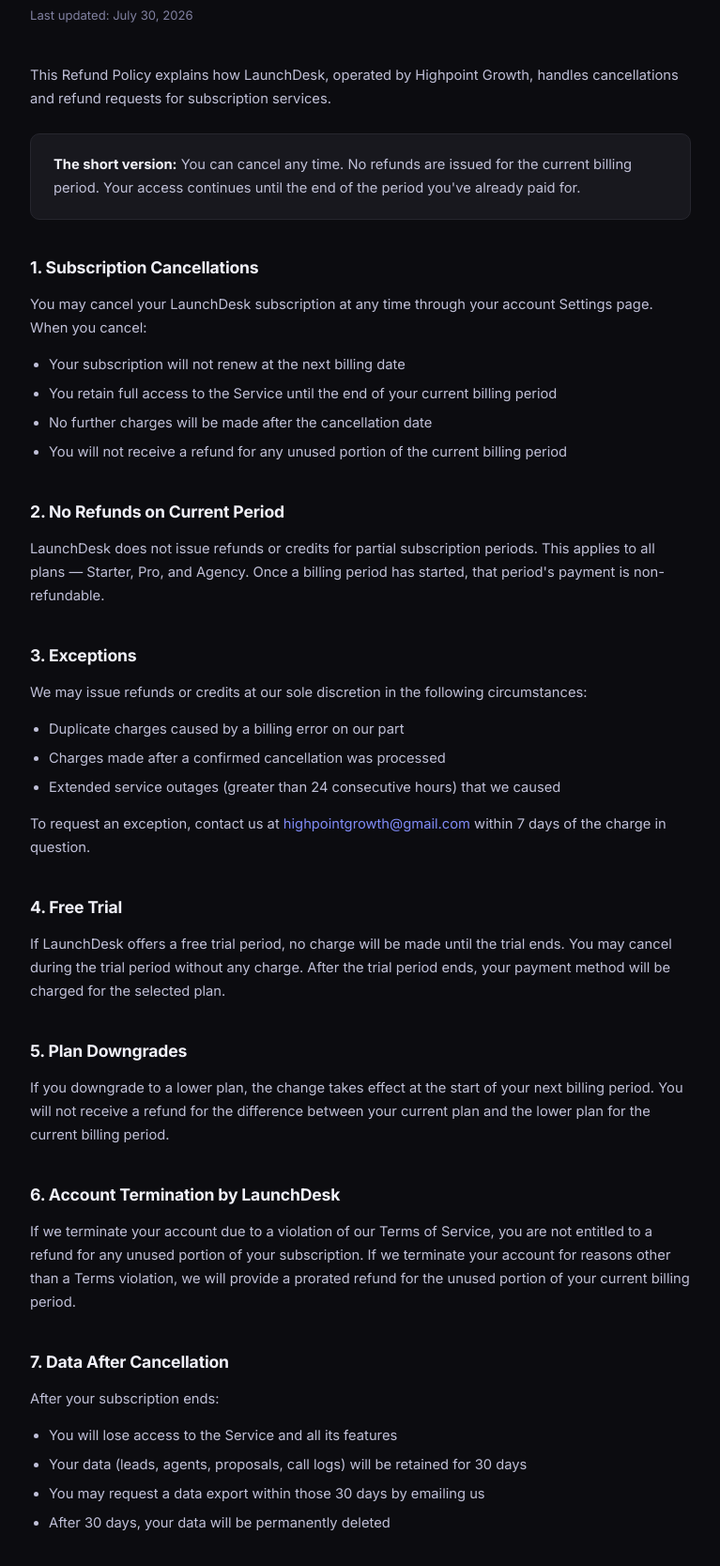
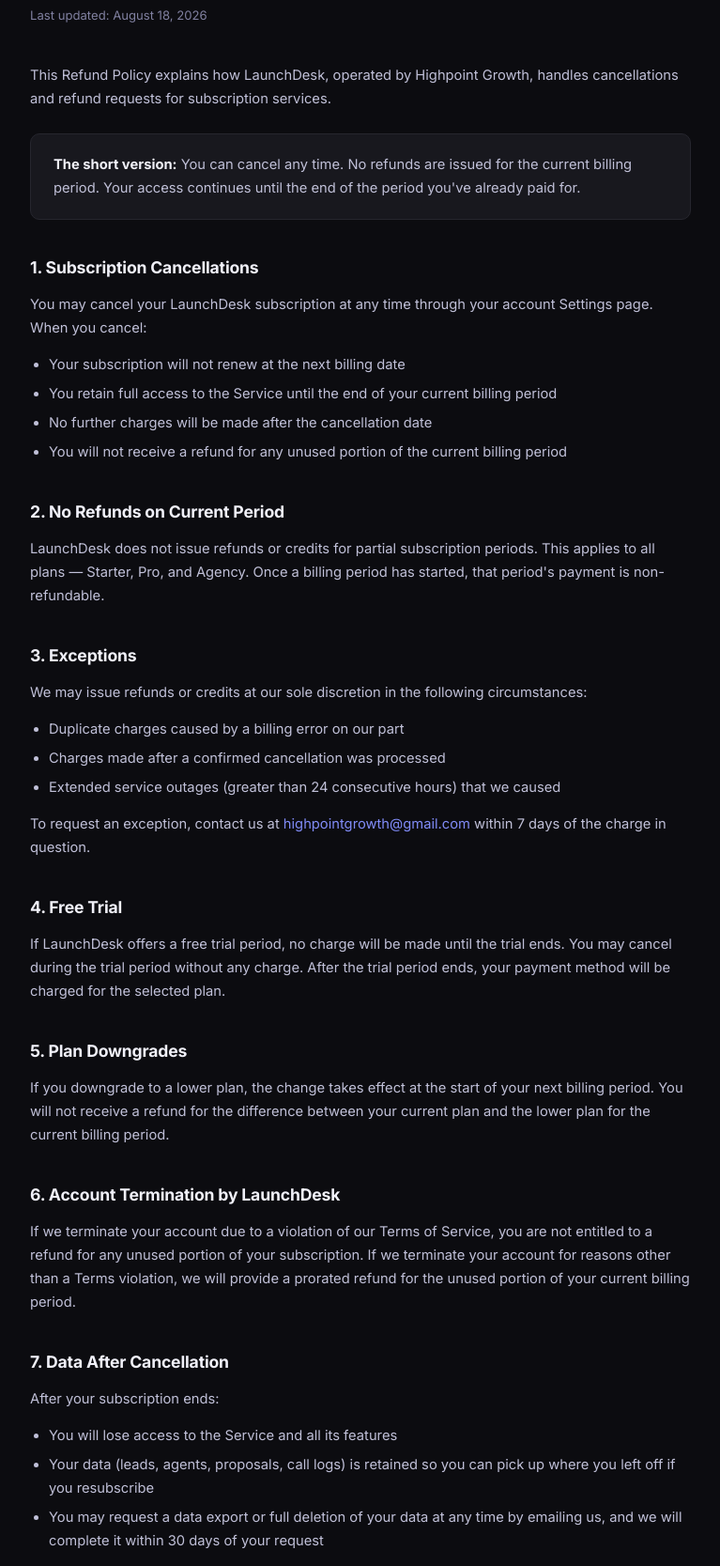
Before and after one commit to highpointgrowth-web/Launch-Desk, a website: page refund.html in a window 1280 px wide. Shown: the part 191-1858 px from the top of the page at 94% size, without its empty margins (256-1023 px from the left). Drawn offline with Linux system fonts and the light colour scheme.

Commit message:
Fix factual inaccuracies in legal pages found during a full accuracy pass
- Privacy Policy and Refund Policy both promised automatic deletion of user
  data 30 days after cancellation - no such job exists anywhere in the
  codebase (checked). Reworded to describe what's actually true: data is
  kept so a resubscribe picks up where you left off, and deletion happens
  within 30 days of an actual request, not automatically.
- Verified "cancel anytime through Settings" against the live Stripe
  billing portal config - subscription_cancel is genuinely enabled, that
  claim was already accurate.
- Terms and Privacy listed different, inconsistent sets of third-party
  services (Terms was missing Supabase/Firecrawl/Railway/Vercel, Privacy
  was missing Cal.com) - both now list the same complete set.

```diff
--- a/refund.html
+++ b/refund.html
@@ -33,7 +33,7 @@
   </a>
 
   <h1>Refund Policy</h1>
-  <p class="updated">Last updated: July 30, 2026</p>
+  <p class="updated">Last updated: August 18, 2026</p>
 
   <p>This Refund Policy explains how LaunchDesk, operated by Highpoint Growth, handles cancellations and refund requests for subscription services.</p>
 
@@ -75,9 +75,8 @@
   <p>After your subscription ends:</p>
   <ul>
     <li>You will lose access to the Service and all its features</li>
-    <li>Your data (leads, agents, proposals, call logs) will be retained for 30 days</li>
-    <li>You may request a data export within those 30 days by emailing us</li>
-    <li>After 30 days, your data will be permanently deleted</li>
+    <li>Your data (leads, agents, proposals, call logs) is retained so you can pick up where you left off if you resubscribe</li>
+    <li>You may request a data export or full deletion of your data at any time by emailing us, and we will complete it within 30 days of your request</li>
   </ul>
 
   <h2>8. Contact</h2>
```
Also changed, not shown: privacy.html (+2 -1 lines), terms.html (+1 -1 lines).
